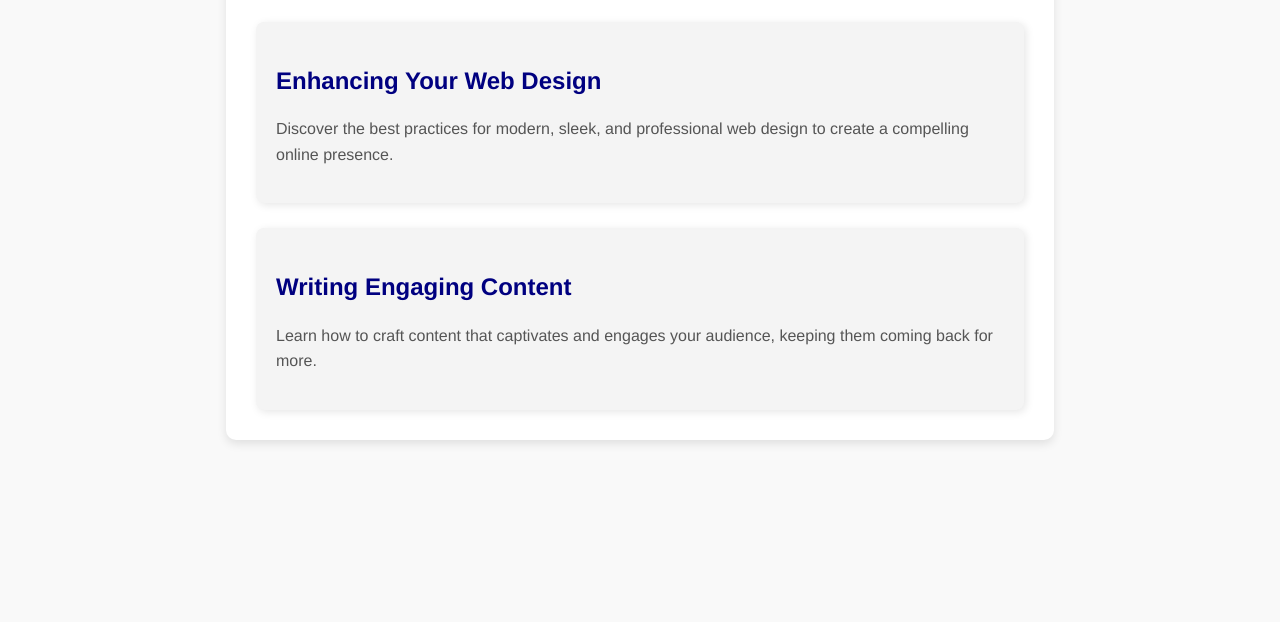
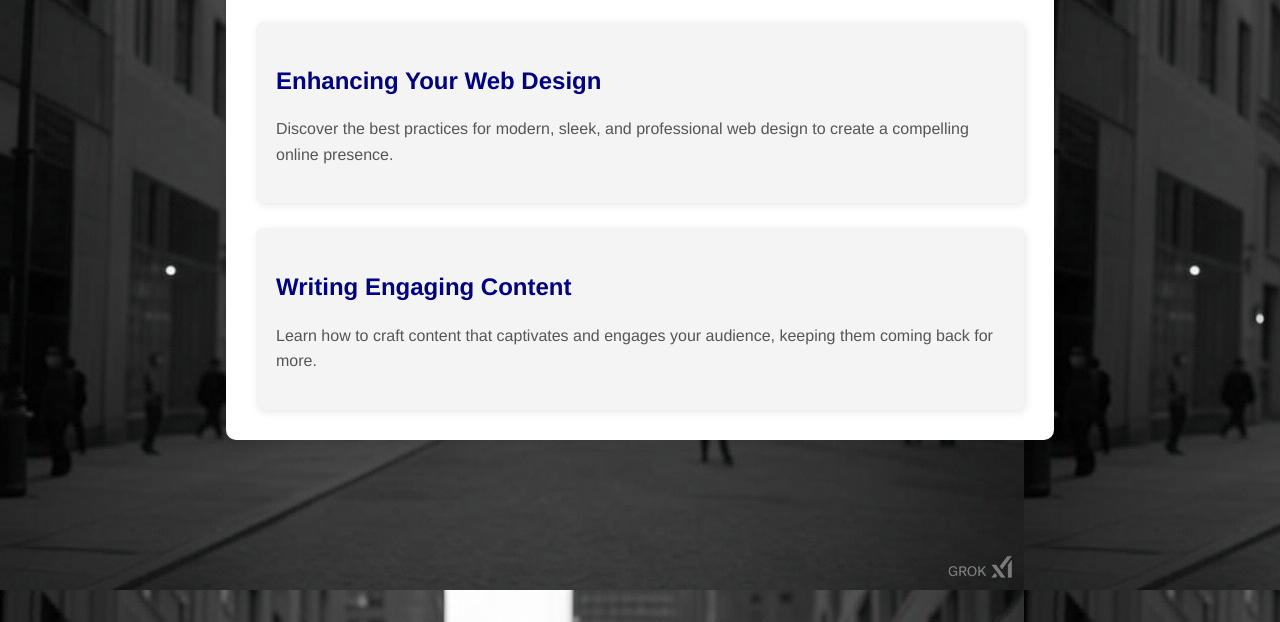
Before and after one commit to tomejenkins/blog, a plain HTML site: page index.html in a window 1280 px wide. Shown: the part 178-800 px from the top of the page. Drawn offline with Linux system fonts and the light colour scheme.

Commit message:
Set bg image

```diff
--- a/style.css
+++ b/style.css
@@ -1,5 +1,6 @@
 body {
     font-family: 'Helvetica Neue', sans-serif;
+    background-image: url('/pics/bg.jpg');
     background-color: #f9f9f9;
     color: #333;
     margin: 0;
```
